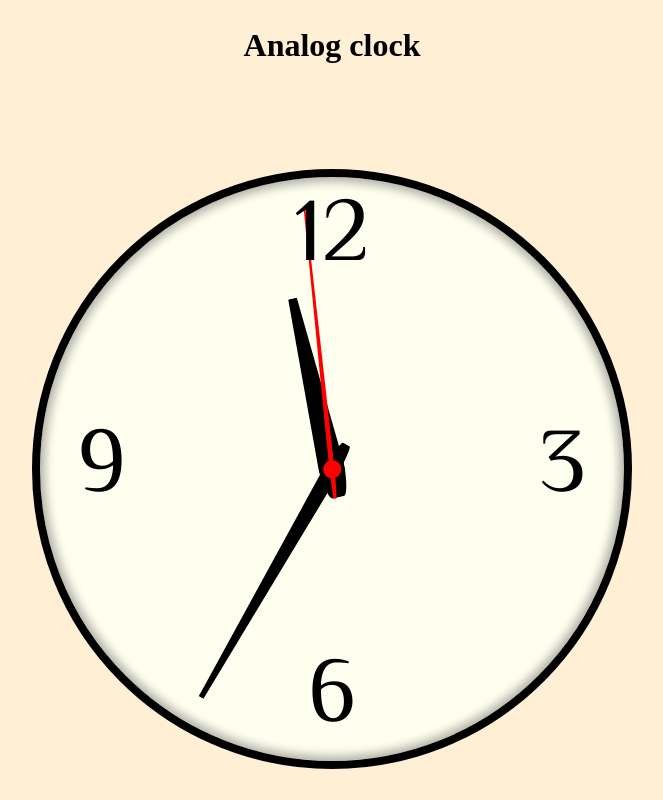
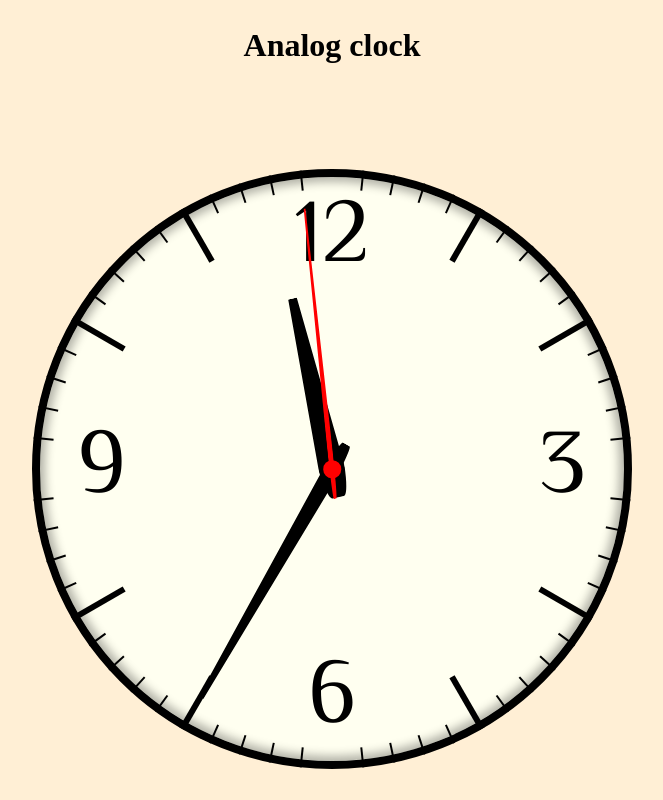
Before and after one commit to kakashi397/AnalogClock, a website built with Vite: page index.html in a window 1280 px wide. Shown: the whole page, without its empty margins (308-971 px from the left). Built offline with nearby package versions, Linux system fonts and the light colour scheme.

Commit message:
細かい目盛りも実装完了

```diff
--- a/src/main.js
+++ b/src/main.js
@@ -22,32 +22,33 @@ const tickClock = () => {
   document.querySelector('#sec').style.transform = `translateX(-50%) rotate(${secDeg}deg)`;
 };
 
-setInterval(tickClock, 100); // 0.1秒ごとに表示更新
-
-
-
 
 /* -----
 文字盤の数字と目盛りを生成するコード
 ----- */
 const clock = document.querySelector('.clock'); //時計を取得
-const test = () => {
+const makeClockFace = () => {
   for (let i = 1; i <= 60; i++) {
     const tick = document.createElement('span'); // spanを60個生成
+    const degree = i * 6;
 
     if (i % 15 === 0) { // 15の倍数の時
       tick.classList.add('clock__number');
       tick.textContent = (i / 5) === 12 ? 12 : i / 5;
+      tick.style.transform = `translate(-50%, -50%) rotate(${degree}deg) translateY(-230px) rotate(-${degree}deg)`;
     } else if (i % 5 === 0) { // 5の倍数の時
       tick.classList.add('clock__major-tick');
+      tick.style.transform = `translate(-50%, -50%) rotate(${degree}deg) translateY(-270px)`;
     } else { // 上記以外の時
       tick.classList.add('clock__minor-tick');
+      tick.style.transform = `translate(-50%, -50%) rotate(${degree}deg) translateY(-290px)`;
     }
 
-    const degree = i * 6;
-
-    tick.style.transform = `translate(-50%, -50%) rotate(${degree}deg) translateY(-230px) rotate(-${degree}deg)`;
     clock.appendChild(tick);
   }
 }
-test();
+
+
+
+setInterval(tickClock, 100); // 0.1秒ごとに表示更新
+makeClockFace();
--- a/src/styles/main.scss
+++ b/src/styles/main.scss
@@ -75,6 +75,7 @@ h1 {
     position: absolute;
     bottom: 45%;
     left: 50%;
+    z-index: 100;
     transform: translateX(-50%) rotate(194deg);
     transform-origin: center 90%;
   }
@@ -93,15 +94,28 @@ h1 {
 
   &__number {
     font-family: "El Messiri", sans-serif;
-    font-optical-sizing: auto;
-    font-weight: 400;
-    font-style: normal;
     font-size: 90px;
-    line-height: 1;
     position: absolute;
     top: 50%;
     left: 50%;
-    transform: translate(-50%, -50%);
+  }
+
+  &__major-tick {
+    width: 6px;
+    height: 60px;
+    background-color: black;
+    position: absolute;
+    top: 50%;
+    left: 50%;
+  }
+
+  &__minor-tick {
+    width: 2px;
+    height: 20px;
+    background-color: black;
+    position: absolute;
+    top: 50%;
+    left: 50%;
   }
 
   // &__12 {
```
